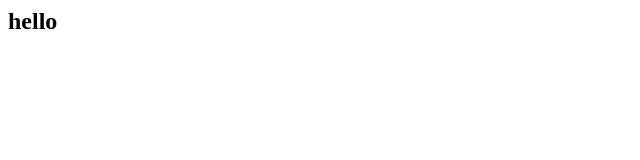
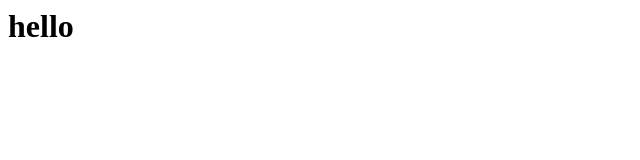
Before and after one commit to Akter504/t44, a plain HTML site: page index.html in a window 1280 px wide. Shown: the full height of the page, 0-640 px from the left. Drawn offline with Linux system fonts and the light colour scheme.

Commit message:
first commit

```diff
--- a/index.html
+++ b/index.html
@@ -1,2 +1,2 @@
-<h2>hello
-</h2>
+<h1>hello
+</h1>
```
